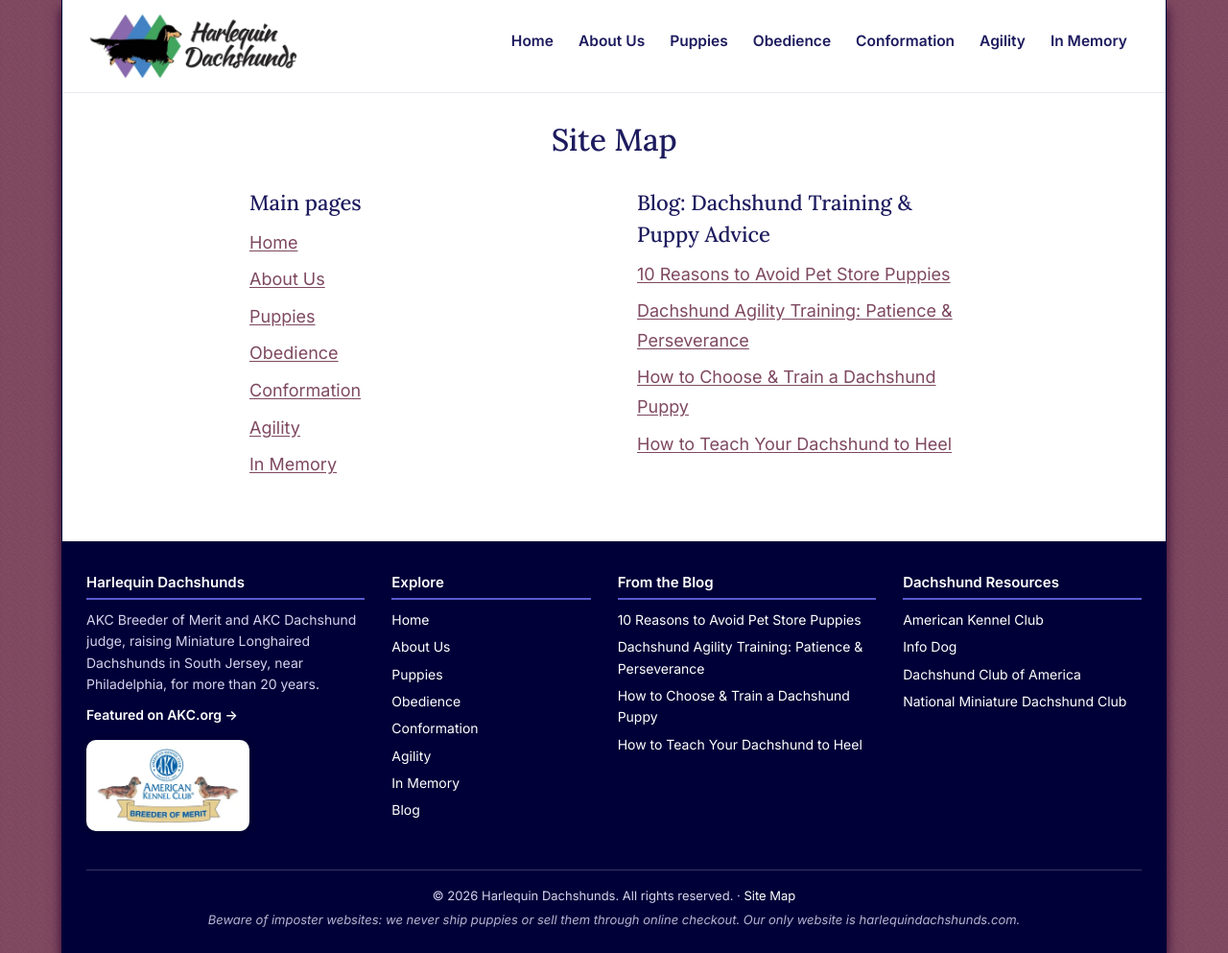
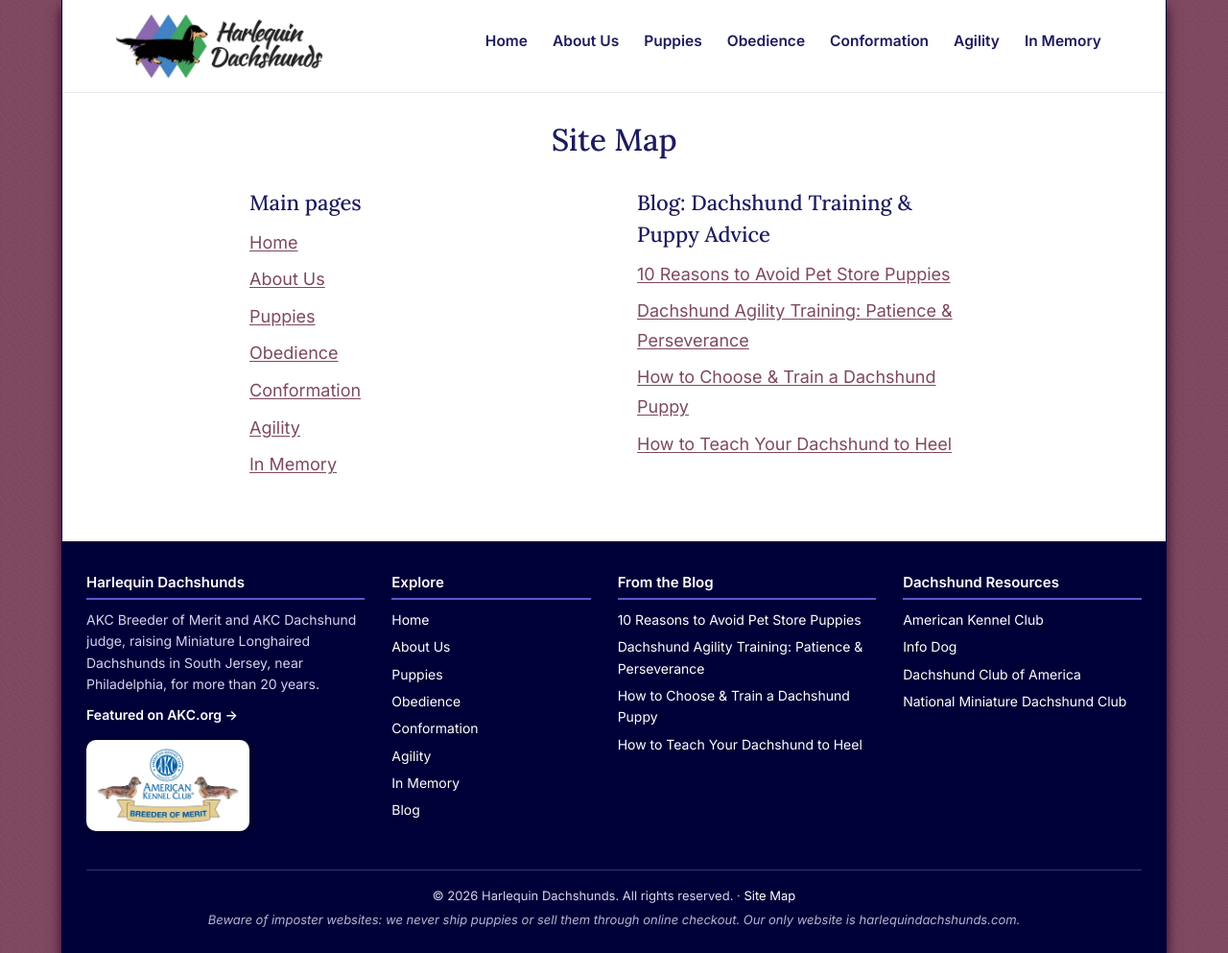
Before and after one commit to louisliberty/harlequin-dachshunds, a Jekyll site: the page built from sitemap.html, in a window 1280 px wide. Shown: the whole page at 96% size. Built offline with Jekyll 4.4.1, drawn with Linux system fonts in a browser that asks for light colours.

Commit message:
Header: logo and menu align with the content column on wide screens
Co-Authored-By: Claude Opus 5.5 <noreply@anthropic.com>
Claude-Session: https://claude.ai/code/session_01TAfJqWrpFTn7GBn9jW8hNF

```diff
--- a/assets/css/site.css
+++ b/assets/css/site.css
@@ -373,3 +373,8 @@ h1.page-title, .page article h1.entry-title, .single article h1.entry-title, h1.
 #site-navigation.toggled .burger span:nth-child(2) { opacity: 0; }
 #site-navigation.toggled .burger span:nth-child(3) { top: 7.5px; transform: rotate(-45deg); }
 @media screen and (max-width: 600px) { #masthead #site-navigation.toggled .menu-toggle { top: 12px; } }
+
+/* Header content lines up with the page content column on wide screens */
+@media (min-width: 1001px) {
+  #masthead.site-header { padding-left: max(28px, calc((100% - 1040px) / 2)); padding-right: max(28px, calc((100% - 1040px) / 2)); }
+}
```
